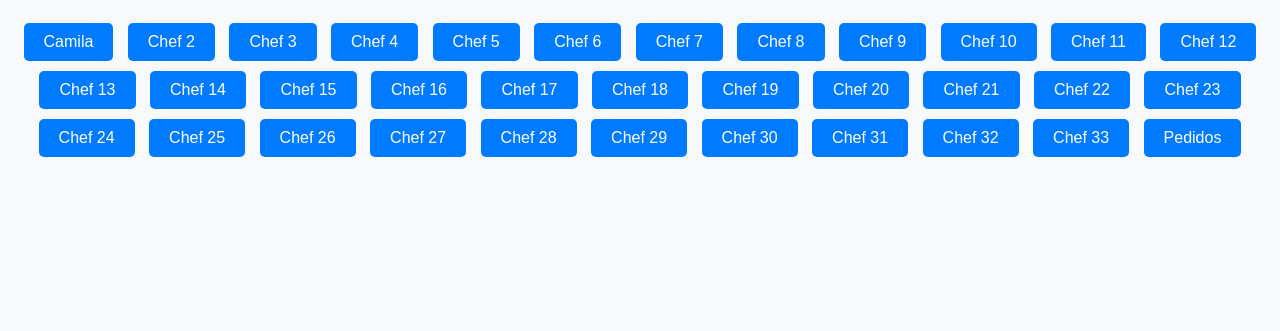
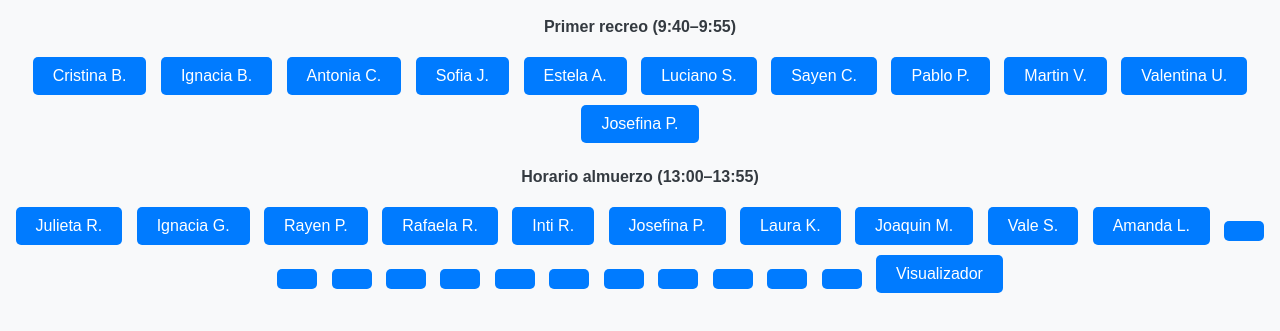
Before and after one commit to Gen2027/Gen2027.github.io, a plain HTML site: page Ordenes.html in a window 1280 px wide. Shown: the part 61-392 px from the top of the page. Drawn offline with Linux system fonts and the light colour scheme.

Commit message:
Update Ordenes.html
Cambio de nombres y ID

```diff
--- a/Ordenes.html
+++ b/Ordenes.html
@@ -100,7 +100,6 @@
             color: #333;
         }
 
-        /* Estilo para el ID del chef */
         .chef-id {
             color: red;
             font-weight: bold;
@@ -113,53 +112,54 @@
 
     <!-- Selección de chef -->
     <div class="chef-selection" id="chefSelection">
-        <!-- Botones de chefs fijos -->
-        <button data-chef-id="Camila">Camila</button>
-        <button data-chef-id="chef2">Chef 2</button>
-        <button data-chef-id="chef3">Chef 3</button>
-        <button data-chef-id="chef4">Chef 4</button>
-        <button data-chef-id="chef5">Chef 5</button>
-        <button data-chef-id="chef6">Chef 6</button>
-        <button data-chef-id="chef7">Chef 7</button>
-        <button data-chef-id="chef8">Chef 8</button>
-        <button data-chef-id="chef9">Chef 9</button>
-        <button data-chef-id="chef10">Chef 10</button>
-        <button data-chef-id="chef11">Chef 11</button>
-        <button data-chef-id="chef12">Chef 12</button>
-        <button data-chef-id="chef13">Chef 13</button>
-        <button data-chef-id="chef14">Chef 14</button>
-        <button data-chef-id="chef15">Chef 15</button>
-        <button data-chef-id="chef16">Chef 16</button>
-        <button data-chef-id="chef17">Chef 17</button>
-        <button data-chef-id="chef18">Chef 18</button>
-        <button data-chef-id="chef19">Chef 19</button>
-        <button data-chef-id="chef20">Chef 20</button>
-        <button data-chef-id="chef21">Chef 21</button>
-        <button data-chef-id="chef22">Chef 22</button>
-        <button data-chef-id="chef23">Chef 23</button>
-        <button data-chef-id="chef24">Chef 24</button>
-        <button data-chef-id="chef25">Chef 25</button>
-        <button data-chef-id="chef26">Chef 26</button>
-        <button data-chef-id="chef27">Chef 27</button>
-        <button data-chef-id="chef28">Chef 28</button>
-        <button data-chef-id="chef29">Chef 29</button>
-        <button data-chef-id="chef30">Chef 30</button>
-        <button data-chef-id="chef31">Chef 31</button>
-        <button data-chef-id="chef32">Chef 32</button>
-        <button data-chef-id="chef33">Chef 33</button>
-        <button data-chef-id="Visualizador">Pedidos</button>
+        <!-- División: Primer recreo -->
+        <p style="margin-top: 20px; font-weight: bold; color: #343a40;">Primer recreo (9:40–9:55)</p>
+        <button data-chef-id="Cristina Bravo">Cristina B.</button>
+        <button data-chef-id="Ignacia Bello">Ignacia B.</button>
+        <button data-chef-id="Antonia Catalan">Antonia C.</button>
+        <button data-chef-id="Sofia Jara">Sofia J.</button>
+        <button data-chef-id="Estela Ancan">Estela A.</button>
+        <button data-chef-id="Luciano Schiappacasse">Luciano S.</button>
+        <button data-chef-id="Sayen Cayuman">Sayen C.</button>
+        <button data-chef-id="Pablo Perez">Pablo P.</button>
+        <button data-chef-id="Martin Valdebenito">Martin V.</button>
+        <button data-chef-id="Valentina Ulloa">Valentina U.</button>
+        <button data-chef-id="Josefina Parra">Josefina P.</button>
+
+        <!-- División: Horario almuerzo -->
+        <p style="margin-top: 20px; font-weight: bold; color: #343a40;">Horario almuerzo (13:00–13:55)</p>
+        <button data-chef-id="Julieta Rubilar">Julieta R.</button>
+        <button data-chef-id="Ignacia Gajardo">Ignacia G.</button>
+        <button data-chef-id="Rayen Painen">Rayen P.</button>
+        <button data-chef-id="Rafaela Retamal">Rafaela R.</button>
+        <button data-chef-id="Inti Rojas">Inti R.</button>
+        <button data-chef-id="Josefina Parra">Josefina P.</button>
+        <button data-chef-id="Laura Ketterer">Laura K.</button>
+        <button data-chef-id="Joaquin Mora">Joaquin M.</button>
+        <button data-chef-id="Valentina Soazo">Vale S.</button>
+        <button data-chef-id="Amanda Labraña">Amanda L.</button>
+        <button data-chef-id="chef22"></button>
+        <button data-chef-id="chef23"></button>
+        <button data-chef-id="chef24"></button>
+        <button data-chef-id="chef25"></button>
+        <button data-chef-id="chef26"></button>
+        <button data-chef-id="chef27"></button>
+        <button data-chef-id="chef28"></button>
+        <button data-chef-id="chef29"></button>
+        <button data-chef-id="chef30"></button>
+        <button data-chef-id="chef31"></button>
+        <button data-chef-id="chef32"></button>
+        <button data-chef-id="chef33"></button>
+        <button data-chef-id="Visualizador">Visualizador</button>
     </div>
 
     <!-- Contenedor de pedidos -->
-    <div class="orders-section" id="ordersContainer" style="display: none;">
-        <!-- Los pedidos aparecerán aquí -->
-    </div>
+    <div class="orders-section" id="ordersContainer" style="display: none;"></div>
 
     <script type="module">
         import { initializeApp } from "https://www.gstatic.com/firebasejs/9.6.1/firebase-app.js";
         import { getDatabase, ref, onValue, update, remove, push } from "https://www.gstatic.com/firebasejs/9.6.1/firebase-database.js";
 
-        // Configuración de Firebase
         const firebaseConfig = {
             apiKey: "AIzaSyDtxPwyd44kRcj-SoUdi9Aut0OEgzmDjNM",
             authDomain: "autoservicio-of.firebaseapp.com",
@@ -171,18 +171,15 @@
             measurementId: "G-426N12ZQY2"
         };
 
-        // Inicializa Firebase
         const app = initializeApp(firebaseConfig);
         const db = getDatabase(app);
 
-        // Variables
-        const ordersRef = ref(db, 'orders'); // Referencia a los pedidos en Firebase
-        const completeOrdersRef = ref(db, 'completeorders'); // Referencia para los pedidos completados
-        let currentChefId = null; // ID del chef seleccionado
+        const ordersRef = ref(db, 'orders');
+        const completeOrdersRef = ref(db, 'completeorders');
+        let currentChefId = null;
         const chefSelection = document.getElementById('chefSelection');
         const ordersContainer = document.getElementById('ordersContainer');
 
-        // Función para mostrar los pedidos
         function displayOrders(orders) {
             ordersContainer.innerHTML = '';
 
@@ -201,7 +198,6 @@
                     itemsList += `<p><strong>${item.product} x${item.quantity}</strong></p>`;
                 });
 
-                // Mostrar el ID del chef si el pedido está en proceso
                 const chefInfo = order.chefId
                     ? `<p class="chef-id">ATENDIDO POR: ${order.chefId}</p>`
                     : '';
@@ -220,7 +216,6 @@
             });
         }
 
-        // Manejar la selección del chef
         chefSelection.addEventListener('click', (event) => {
             const button = event.target;
             const chefId = button.getAttribute('data-chef-id');
@@ -230,7 +225,6 @@
                 chefSelection.style.display = 'none';
                 ordersContainer.style.display = 'block';
 
-                // Escuchar los cambios en los pedidos
                 onValue(ordersRef, (snapshot) => {
                     const orders = [];
                     snapshot.forEach(childSnapshot => {
@@ -243,7 +237,6 @@
             }
         });
 
-        // Actualizar el estado de los pedidos
         ordersContainer.addEventListener('click', (event) => {
             const button = event.target;
             const action = button.getAttribute('data-action');
@@ -252,13 +245,12 @@
             if (action === 'process') {
                 update(ref(db, `orders/${orderId}`), { status: 'En Proceso', chefId: currentChefId });
             } else if (action === 'complete') {
-                // Mover el pedido a completeorders y eliminarlo de orders
                 const orderRef = ref(db, `orders/${orderId}`);
                 onValue(orderRef, (snapshot) => {
                     const orderData = snapshot.val();
-                    push(completeOrdersRef, orderData); // Mover el pedido
-                    remove(orderRef); // Eliminarlo de orders
-                });
+                    push(completeOrdersRef, orderData);
+                    remove(orderRef);
+                }, { onlyOnce: true });
             }
         });
     </script>
```
